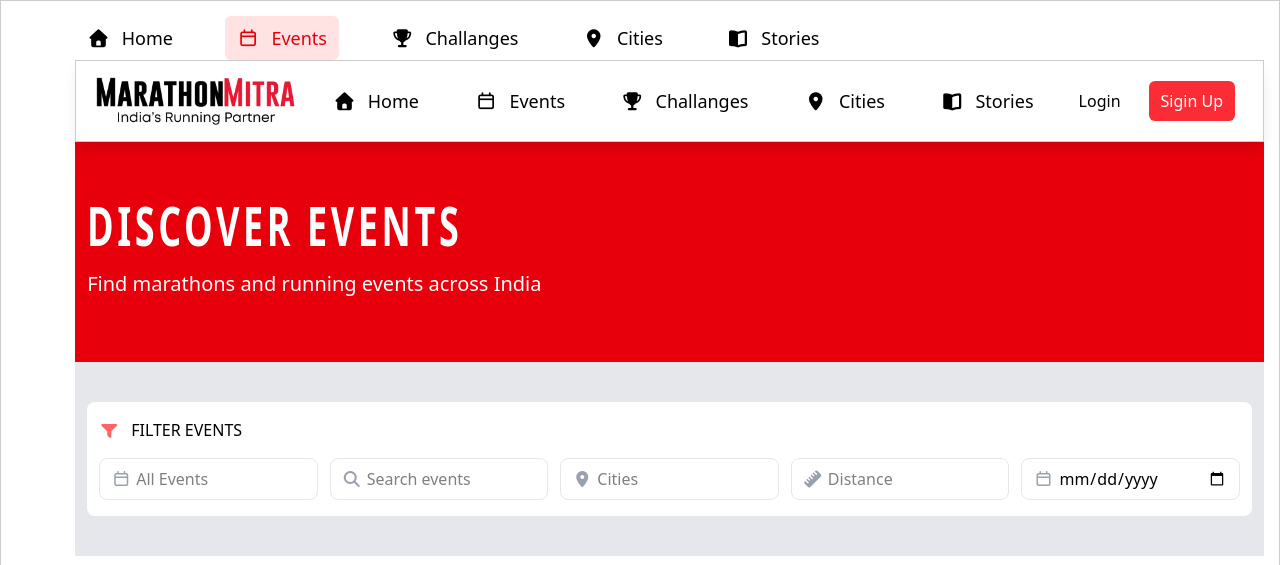
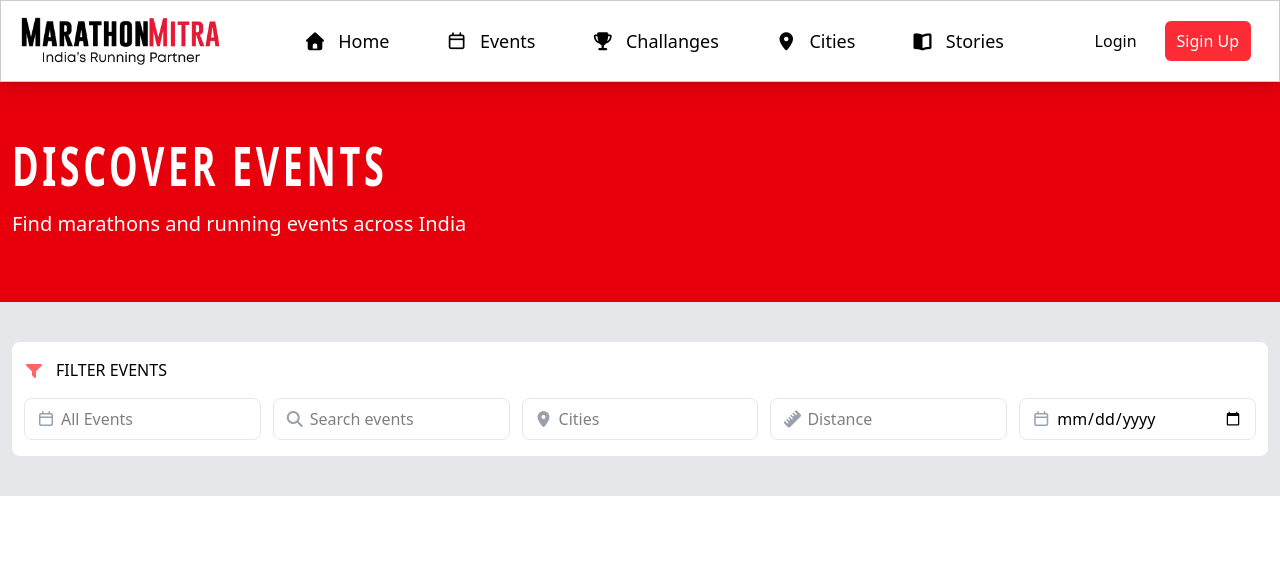
Before and after one commit to SACHIN3180/m1-milestone-project, a plain HTML site: page events.html in a window 1280 px wide. Shown: the top 565 px of the page. Drawn offline with nearby package versions, Linux system fonts and the light colour scheme.

Commit message:
now completed the responsive of event page

```diff
--- a/events.html
+++ b/events.html
@@ -12,39 +12,6 @@
 </head>
 
 <body>
-    <header class="flex justify-between items-center top-0 bg-white z-10 sticky border-1 border-[#ccc] p-[15px] shadow-lg">
-        <figure class="">
-            <img width="200px" src="img/image.webp" alt="">
-        </figure>
-        <nav>
-            <ul class="flex gap-10">
-                <a href="index.html">
-                    <li class="flex items-center gap-3 text-lg font-normal   px-3 py-2 hover:text-red-500 ">
-                        <i class="fa-solid fa-house"></i>Home
-                    </li>
-                </a>
-                <a href="">
-                    <li
-                        class="flex items-center gap-3 text-lg font-normal rounded-md px-3 py-2 bg-red-100 text-red-600">
-                        <i class="fa-regular fa-calendar"></i>Events
-                    </li>
-                </a>
-                <a href="challange.html">
-                    <li class="flex items-center gap-3 text-lg font-normal px-3 py-2  hover:text-red-500 ">
-                        <i class="fa-solid fa-trophy"></i>Challanges
-                    </li>
-                </a>
-                <a href="">
-                    <li class="flex items-center gap-3 text-lg font-normal px-3 py-2  hover:text-red-500">
-                        <i class="fa-solid fa-location-dot"></i>Cities
-                    </li>
-                </a>
-                <a href="">
-                    <li class="flex items-center gap-3 text-lg font-normal px-3 py-2 hover:text-red-500">
-                        <i class="fa-solid fa-book-open"></i>Stories
-                    </li>
-                </a>
-            </ul>
     <header class="w-full top-0 z-10 items-center sticky border-1 border-[#ccc] px-5
     py-3 shadow-lg bg-white">
         <div class="flex justify-between items-center">
@@ -190,15 +157,12 @@
         </div>
     </section>
 
-     <section class="max-w-full mt-20 ">
     <section class="max-w-full mt-20 ">
         <div class="w-full px-4 sm:px-6 lg:px-8">
             <div class=" flex items-center gap-3">
                 <h2 class="text-2xl inline-block tracking-[0.2px] [transform:scaleY(1.5)] font-bold origin-left">
                     UPCOMING EVENTS</h2>
             </div>
-
-            <div class="mt-8 grid grid-cols-1 mg:grid-cols-2 lg:grid-cols-3 gap-8">
 
 
             <div class="mt-8 grid grid-cols-1 md:grid-cols-2 lg:grid-cols-3 gap-8">
```
Also changed, not shown: index.html (+3 -3 lines).
